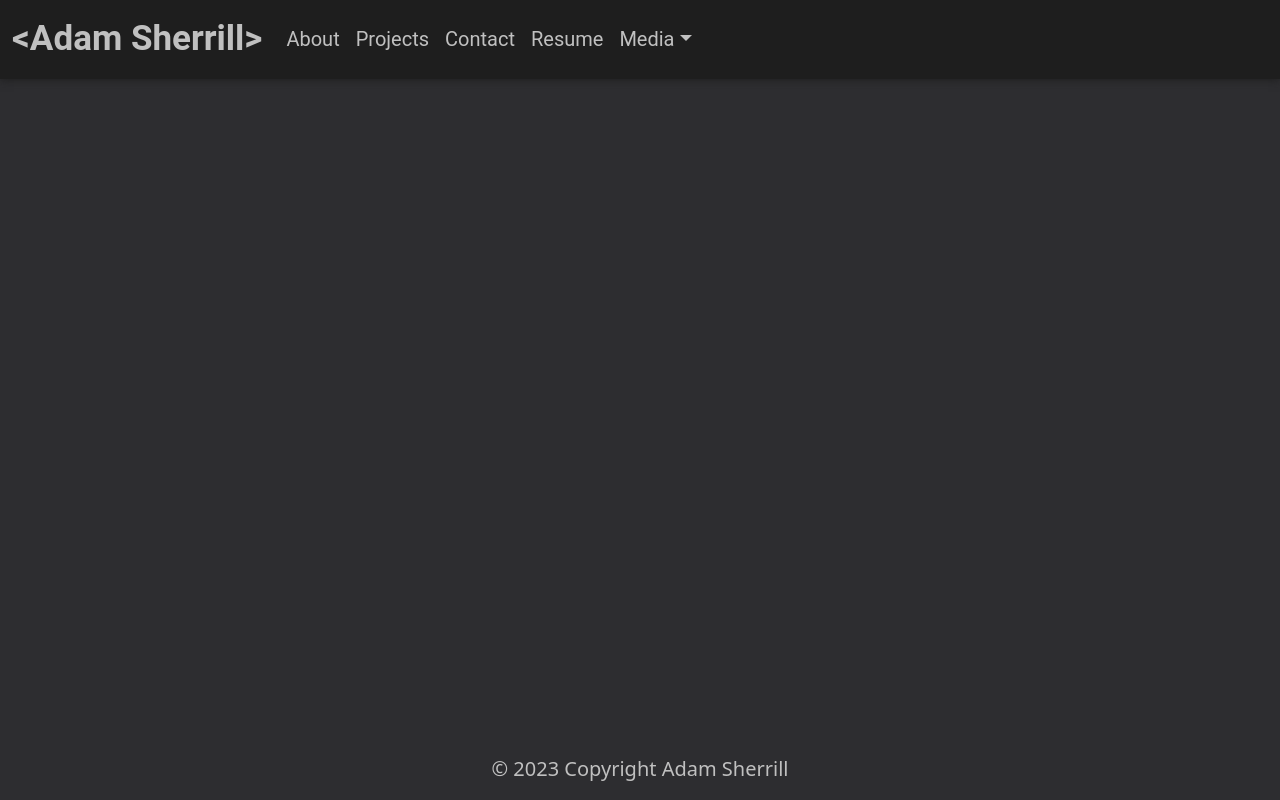
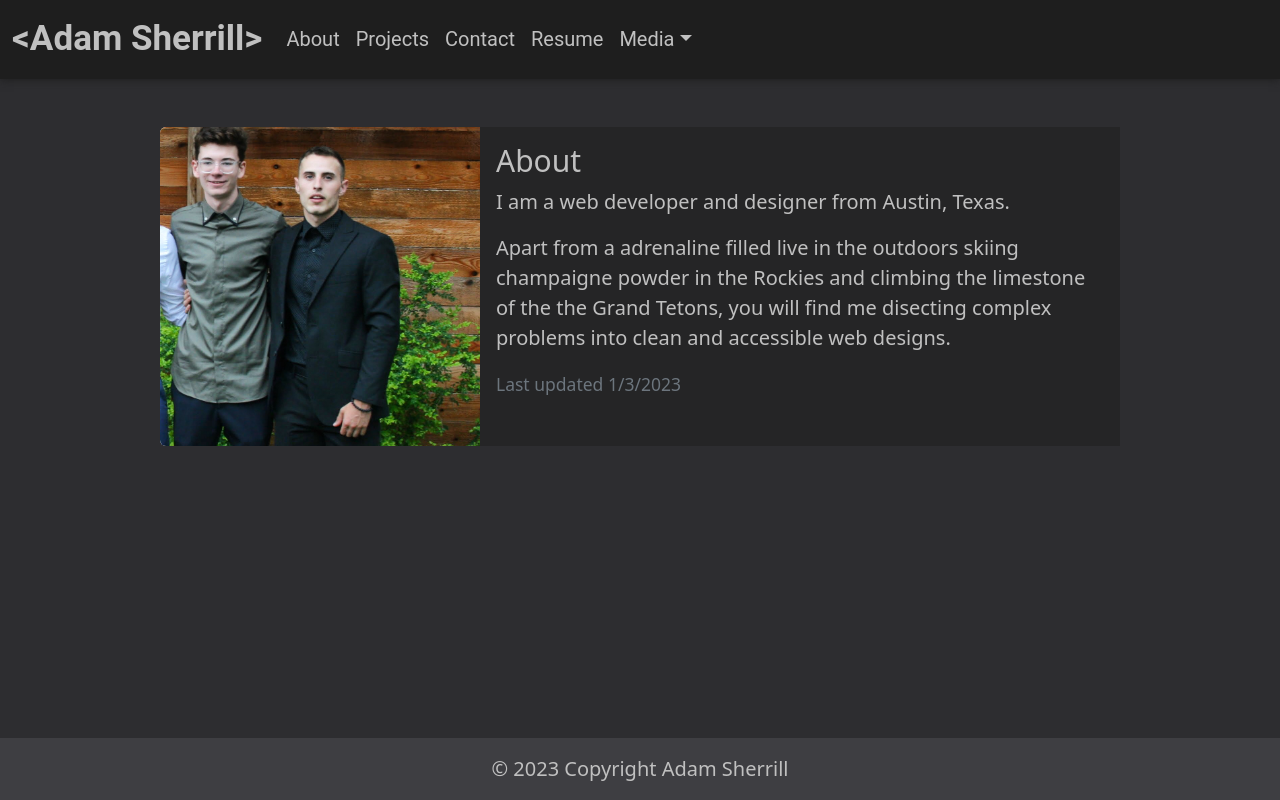
Before and after one commit to ajsherrill2/React-Portfolio, a React (Create React App) app: page / in a window 1280 px wide. Built offline with nearby package versions, Linux system fonts and the light colour scheme.

Commit message:
created about section and edited footer

```diff
--- a/src/App.css
+++ b/src/App.css
@@ -49,8 +49,29 @@ a.nav-link {
 }
 
 /* About page styles */
+.card {
+  max-width: 75%;
+  border: none;
+}
+
+.card-title {
+  font-size: 30px;
+}
+
+.card-text {
+  font-size: 20px;
+}
+
+.dark-background {
+  background: var(--black-1);
+  color: var(--gray-1);
+}
 
 /* Footer styles */
+.page-footer {
+  background: var(--gray-2);
+}
+
 .footer-copyright {
   color: var(--gray-1);
   font-size: 20px;
--- a/src/App.js
+++ b/src/App.js
@@ -1,4 +1,5 @@
 import Nav from './components/Nav';
+import About from './components/About';
 import Footer from './components/Footer';
 import './App.css';
 
@@ -11,6 +12,7 @@ function App() {
   return (
     <div className="App">
       <Nav />
+      <About />
       <Footer />
     </div>
   );
--- /dev/null
+++ b/src/components/About.js
@@ -0,0 +1,24 @@
+import '../App.css';
+import logo from '../PHPA4945.JPG'
+
+export default function About () {
+    return (
+        <div className="card mt-5 mx-auto mb-5 border-0">
+            <div className="row g-0">
+                <div className="col-md-4">
+                    <img src={logo} className="img-fluid rounded-start" alt="Adam Sherrill"/>
+                </div>
+                <div className="dark-background col-md-8">
+                    <div className="card-body">
+                        <h5 className="card-title">About</h5>
+                        <p className="card-text">I am a <span>web developer</span> and <span>designer</span> from Austin, Texas.</p>
+                        <p className="card-text">Apart from a adrenaline filled live in the outdoors skiing champaigne powder in the Rockies
+                        and climbing the limestone of the the Grand Tetons, you will find me disecting complex problems
+                        into clean and accessible web designs.</p>
+                        <p className="card-text"><small className="text-muted">Last updated 1/3/2023</small></p>
+                    </div>
+                </div>
+            </div>
+        </div>
+    )
+}
--- a/src/components/Footer.js
+++ b/src/components/Footer.js
@@ -3,7 +3,7 @@ import '../App.css';
 export default function Footer () {
 
     return (
-        <footer className="page-footer pt-4 fixed-bottom">
+        <footer className="page-footer fixed-bottom">
             <div className="footer-copyright text-center py-3">
                 © 2023 Copyright Adam Sherrill
             </div>
--- a/src/components/Nav.js
+++ b/src/components/Nav.js
@@ -21,7 +21,7 @@ export default function Nav () {
                                 <a className="nav-link" href="#contact">Contact</a>
                             </li>
                             <li className="nav-item">
-                                <a class="nav-link" href="#resume">Resume</a>
+                                <a className="nav-link" href="#resume">Resume</a>
                             </li>
                             <li className="nav-item dropdown">
                                 <a className="nav-link dropdown-toggle" href="#" role="button" data-bs-toggle="dropdown" aria-expanded="false">
```
Also changed, not shown: src/PHPA4945.JPG (added).
